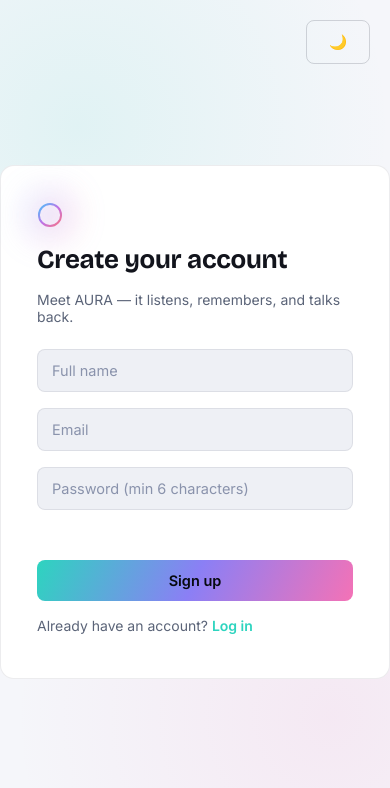
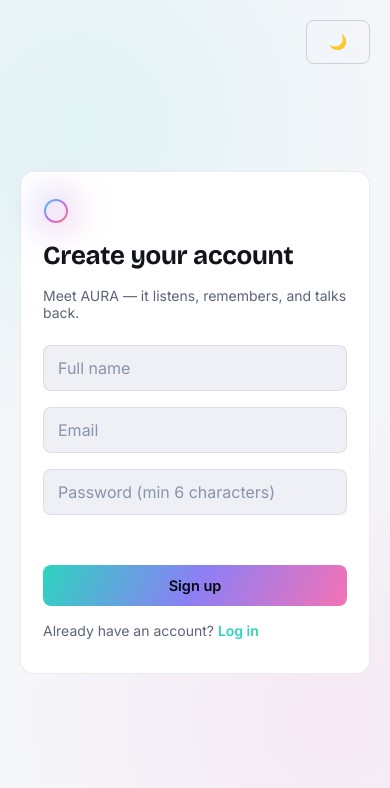
Before and after one commit to Fatima-09-ai/AiAssistant, a plain HTML site: page frontend/signup.html in a window 390 px wide. Drawn offline with nearby package versions, Linux system fonts and the light colour scheme.

Commit message:
Implement mobile styles for auth and toast components
Add mobile styles for inputs and authentication components.

```diff
--- a/frontend/assets/css/global.css
+++ b/frontend/assets/css/global.css
@@ -184,3 +184,17 @@ input:focus, textarea:focus { border-color: var(--teal); }
 }
 .toast.error { background: var(--danger); color: #fff; }
 @keyframes slideIn { from { opacity: 0; transform: translateX(20px); } to { opacity: 1; transform: translateX(0); } }
+
+/* =========================
+   Mobile (<= 900px)
+   ========================= */
+@media (max-width: 900px) {
+  /* iOS Safari auto-zooms on focus if a text input's font-size is under 16px */
+  input, textarea { font-size: 16px; }
+
+  .auth-card { width: 100%; max-width: 400px; padding: 26px 22px; }
+  .auth-page { padding: 20px; }
+
+  .toast-container { left: 12px; right: 12px; top: 12px; }
+  .toast { font-size: 13px; }
+}
```
